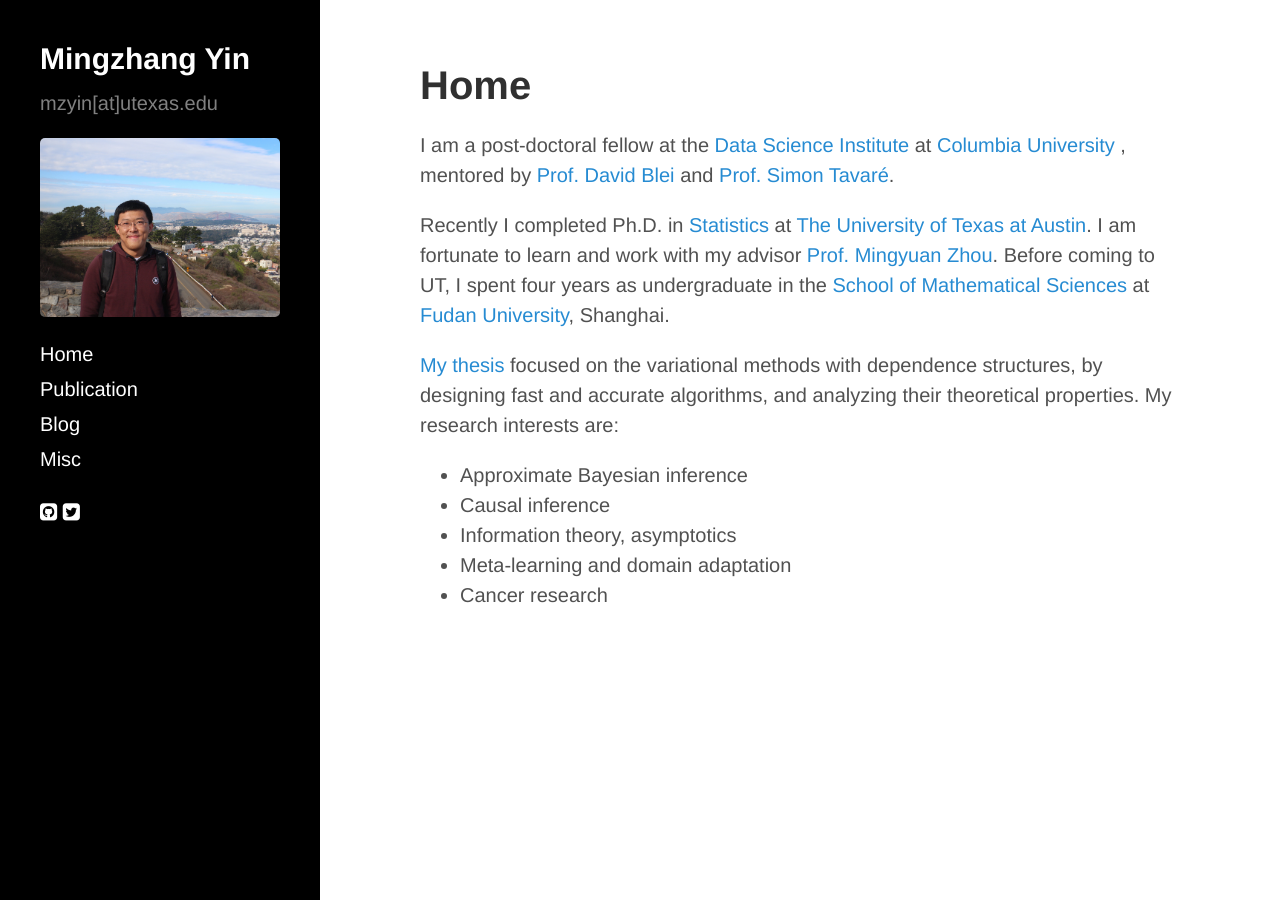
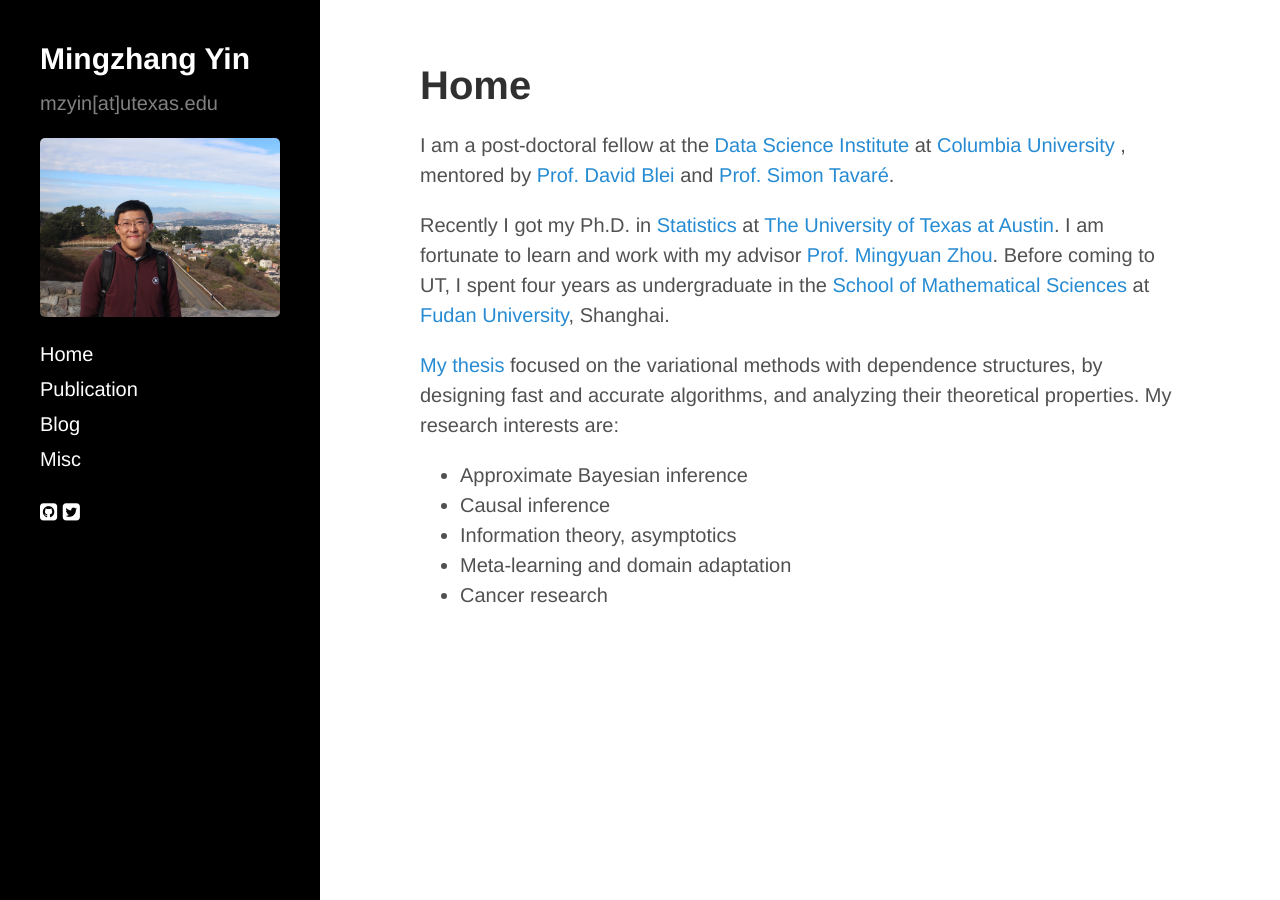
Before and after one commit to mingzhang-yin/mingzhang-yin.github.io, a Jekyll site: the page built from index.md, in a window 1280 px wide. Built offline with Jekyll 4.4.1, drawn with Linux system fonts in a browser that asks for light colours; nearby versions of some CDN libraries.

Commit message:
Update index.md

```diff
--- a/index.md
+++ b/index.md
@@ -12,7 +12,7 @@
   <p>
  <p> I am a post-doctoral fellow at the <a href="https://datascience.columbia.edu">Data Science Institute </a> at <a href="https://www.columbia.edu">Columbia University </a>, mentored by <a href="http://www.cs.columbia.edu/~blei/">Prof. David Blei </a> and <a href="http://www.damtp.cam.ac.uk/user/st321/Columbia.html">Prof. Simon Tavaré</a>.</p>
 
-Recently I completed Ph.D. in <a href="https://stat.utexas.edu">Statistics </a> at <a href="https://www.utexas.edu">The University of Texas at Austin</a>. I am fortunate to learn and work with my advisor
+Recently I got my Ph.D. in <a href="https://stat.utexas.edu">Statistics </a> at <a href="https://www.utexas.edu">The University of Texas at Austin</a>. I am fortunate to learn and work with my advisor
   <a href="https://mingyuanzhou.github.io">Prof. Mingyuan Zhou</a>.  Before coming to UT, I spent four years as undergraduate in the <a href="http://math.fudan.edu.cn/olden/Index.htm"> School of Mathematical Sciences</a> at <a href="http://www.fudan.edu.cn/en/"> Fudan University</a>, Shanghai. </p>
 
  <p> <a href="https://mingzhang-yin.github.io/assets/pdfs/YIN-DISSERTATION-2020.pdf">My thesis </a> focused on the variational methods with dependence structures, by designing fast and accurate algorithms, and analyzing their theoretical properties. My research interests are: </p>
```
